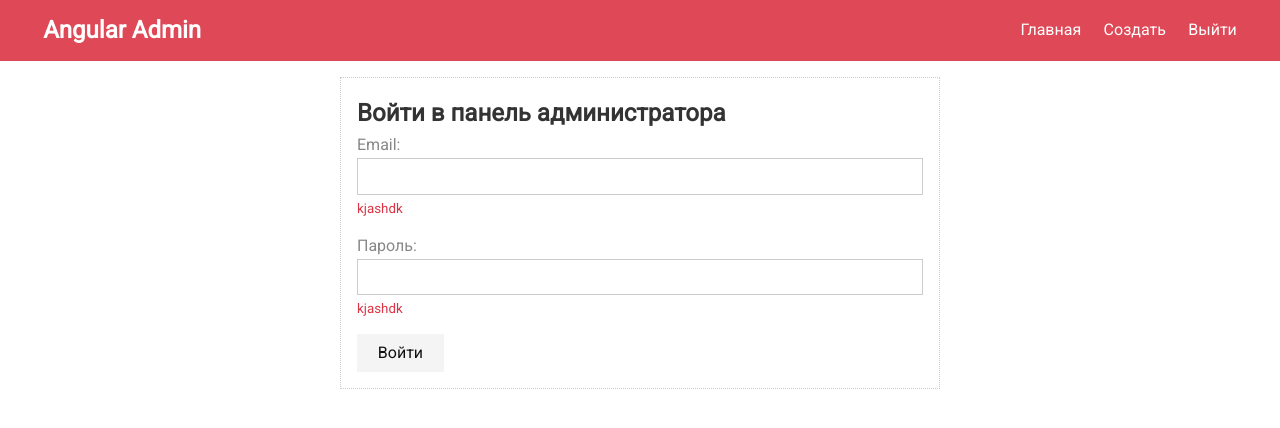
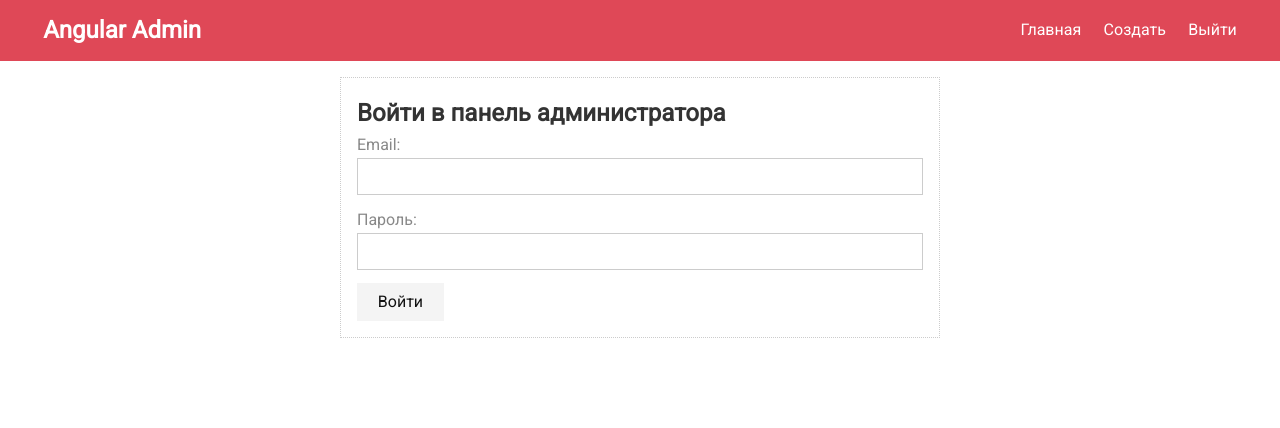
Before and after one commit to yurbass1981/angular-blog, an Angular app: page /admin/login in a window 1280 px wide. Shown: the top 428 px of the page. Built offline with nearby package versions, Linux system fonts and the light colour scheme.

Commit message:
bugs fixed

```diff
--- a/src/app/admin/admin.module.ts
+++ b/src/app/admin/admin.module.ts
@@ -6,14 +6,15 @@ import { LoginPageComponent } from "./login-page/login-page.component";
 import { DashboardPageComponent } from './dashboard-page/dashboard-page.component';
 import { CreatePageComponent } from './create-page/create-page.component';
 import { EditPageComponent } from './edit-page/edit-page.component';
-import { FormsModule, ReactiveFormsModule } from "@angular/forms";
+import { FormsModule, ReactiveFormsModule } from '@angular/forms';
 
 @NgModule({
     declarations: [
         AdminLayoutComponent,
+        LoginPageComponent,
         DashboardPageComponent,
         CreatePageComponent,
-        EditPageComponent
+        EditPageComponent,
     ],
     imports: [
         CommonModule,
--- a/src/app/admin/login-page/login-page.component.html
+++ b/src/app/admin/login-page/login-page.component.html
@@ -1,24 +1,51 @@
-<form class="card">
+<form class="card" [formGroup]="form" (ngSabmit)="submit()">
   <h2>Войти в панель администратора</h2>
 
-    <div class="form-control"
-        ngClass="{form.get('email').touched && form.get('email').invalid}">
+  <div
+    class="form-control"
+    [ngClass]="{
+      invalid: form.get('email')!.touched && form.get('email')!.invalid
+    }"
+  >
     <label for="email">Email:</label>
-        <input type="email" id="email">
+    <input type="email" id="email" formControlName="email"/>
     <div
-        ngIf="form.get('email').touched && form.get('email').invalid"
-        class="validation">
-            <small>kjashdk</small>
+      *ngIf="form.get('email')!.touched && form.get('email')!.invalid"
+      class="validation"
+    >
+      <small *ngIf="form.get('email')!.errors?.['required']">Введите поле Email</small>
+      <small *ngIf="form.get('email')!.errors?.['email']">Введите корректный Email</small>
     </div>
   </div>
 
-    <div class="form-control">
+  <div
+    class="form-control"
+    [ngClass]="{
+      invalid: form.get('password')!.touched && form.get('password')!.invalid
+    }"
+  >
     <label for="password">Пароль:</label>
-        <input type="password" id="password">
-        <div class="validation">
-            <small>kjashdk</small>
+    <input type="password" id="password" formControlName="password"/>
+    <div
+      class="validation"
+      *ngIf="form.get('password')!.touched && form.get('password')!.invalid"
+    >
+    <small *ngIf="form.get('password')!.errors?.['required']">
+      Введите пароль
+    </small>
+    <small *ngIf="form.get('password')!.errors?.['minlength']">
+      Пароль должен быть не менее
+      {{form.get('password')!.errors?.['minlength'].requiredLength}}
+      символов. Сейчас он
+      {{form.get('password')!.errors?.['minlength'].actualLength}}
+      символа.
+    </small>
     </div>
   </div>
 
-    <button type="submit" class="btn btn-primary" [disabled]="form.invalid">Войти</button>
+  <button type="submit" class="btn btn-primary"
+  [disabled]="form.invalid">
+    Войти
+  </button>
+
 </form>
--- a/src/app/admin/login-page/login-page.component.ts
+++ b/src/app/admin/login-page/login-page.component.ts
@@ -1,29 +1,36 @@
 import { Component, OnInit } from '@angular/core';
 import { FormControl, FormGroup, Validators } from '@angular/forms';
+import { User } from 'src/app/shared/interfaces';
+
 
 @Component({
   selector: 'app-login-page',
   templateUrl: './login-page.component.html',
-  styleUrls: ['./login-page.component.scss'],
+  styleUrls: ['./login-page.component.scss']
 })
 export class LoginPageComponent implements OnInit {
-  form: FormGroup | any;
+  form: FormGroup;
 
-  constructor() {}
-
-  ngOnInit(): void {
+  constructor() {
     this.form = new FormGroup({
       email: new FormControl(null, [Validators.required, Validators.email]),
       password: new FormControl(null, [
         Validators.required,
-        Validators.minLength(6),
+        Validators.minLength(6)
       ]),
     });
   }
+
+  ngOnInit(): void {}
 
   submit() {
     if (this.form.invalid) {
       return;
     }
+
+    const user: User = {
+      email: this.form.value.email,
+      password: this.form.value.password
+    }
   }
 }
--- a/src/app/app-routing.module.ts
+++ b/src/app/app-routing.module.ts
@@ -3,7 +3,6 @@ import { PreloadAllModules, RouterModule, Routes } from '@angular/router';
 import { MainLayoutComponent } from './shared/components/main-layout/main-layout.component';
 import { HomePageComponent } from './home-page/home-page.component';
 import { PostPageComponent } from './post-page/post-page.component';
-import { config } from 'rxjs';
 
 const routes: Routes = [
   {
```
Lines whose indentation alone changed are shown as unchanged.
